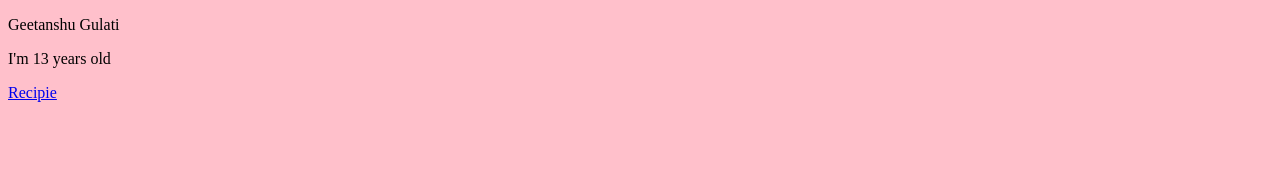
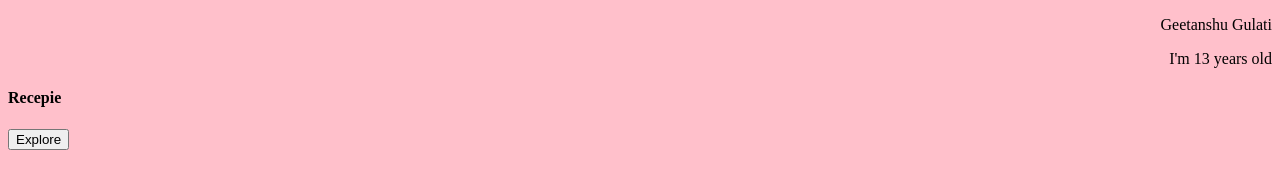
Before and after one commit to Geetanshu-Gulati/projects, a plain HTML site: page index.html in a window 1280 px wide. Drawn offline with Linux system fonts and the light colour scheme.

Commit message:
contentadded

```diff
--- a/index.html
+++ b/index.html
@@ -9,6 +9,6 @@
 <body>
     <p>Geetanshu Gulati</p>
     <p>I'm 13 years old</p>
-    <p><a href="project1(recepie project)/homepage.html">Recipie</a></p>
+    <h4>Recepie</h4><button><a href="project1(recepie project)/homepage.html"></a>Explore</button>
 </body>
 </html>
--- a/style.css
+++ b/style.css
@@ -1,3 +1,9 @@
 body{
     background-color: pink;
 }
+p{
+    text-align: right;
+}
+button{
+    margin: 0px;
+}
```
